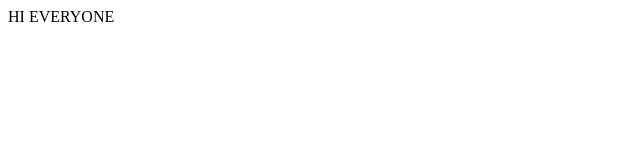
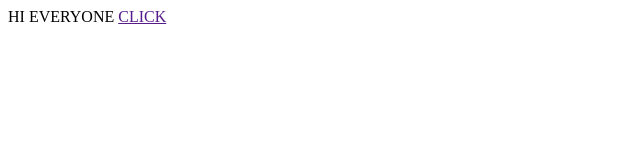
Before and after one commit to Th0m45-BAYs/Thomas-bay-s.html, a plain HTML site: page index.html in a window 1280 px wide. Shown: the full height of the page, 0-640 px from the left. Drawn offline with Linux system fonts and the light colour scheme.

Commit message:
Update index.html

```diff
--- a/index.html
+++ b/index.html
@@ -7,6 +7,7 @@
 </head>
 <body>
     HI EVERYONE
+    <a href=""C:\Users\minnk\Downloads\web.html">CLICK</a>
 
 </body>
 </html>
```
